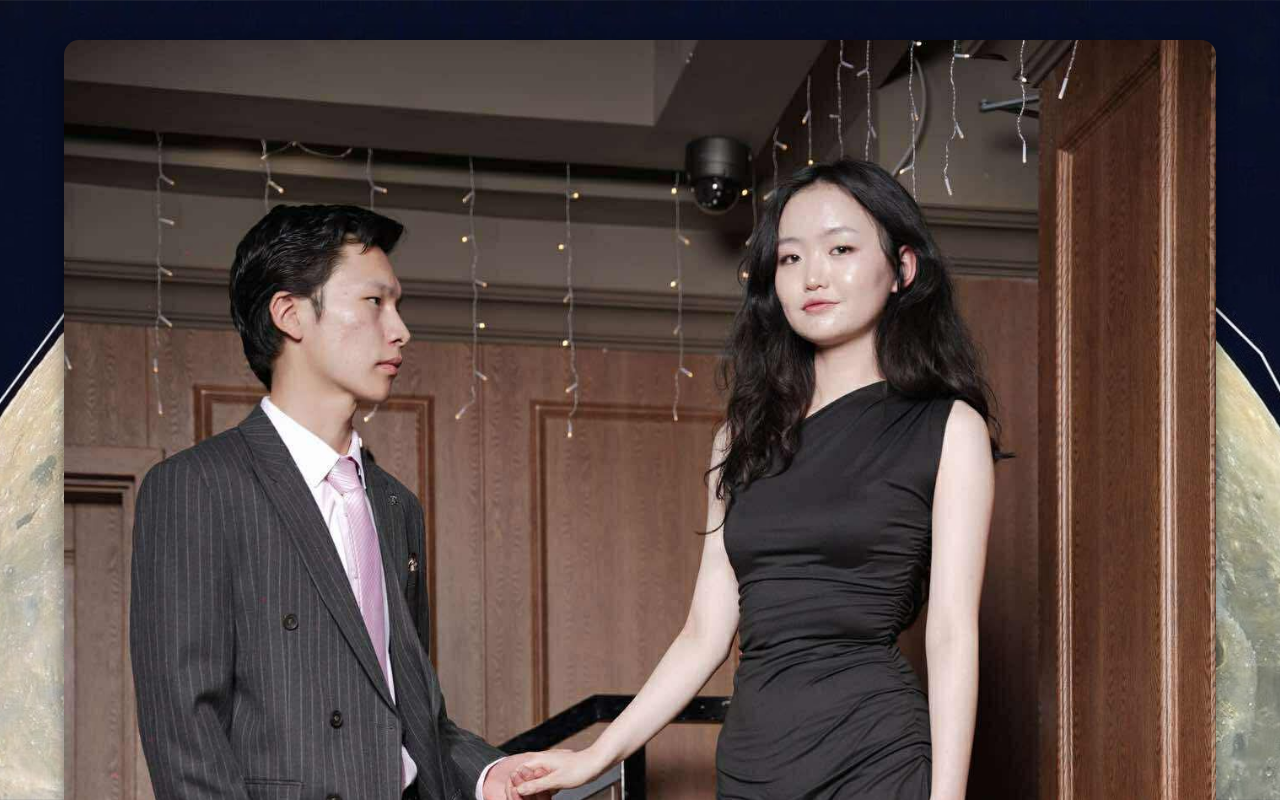
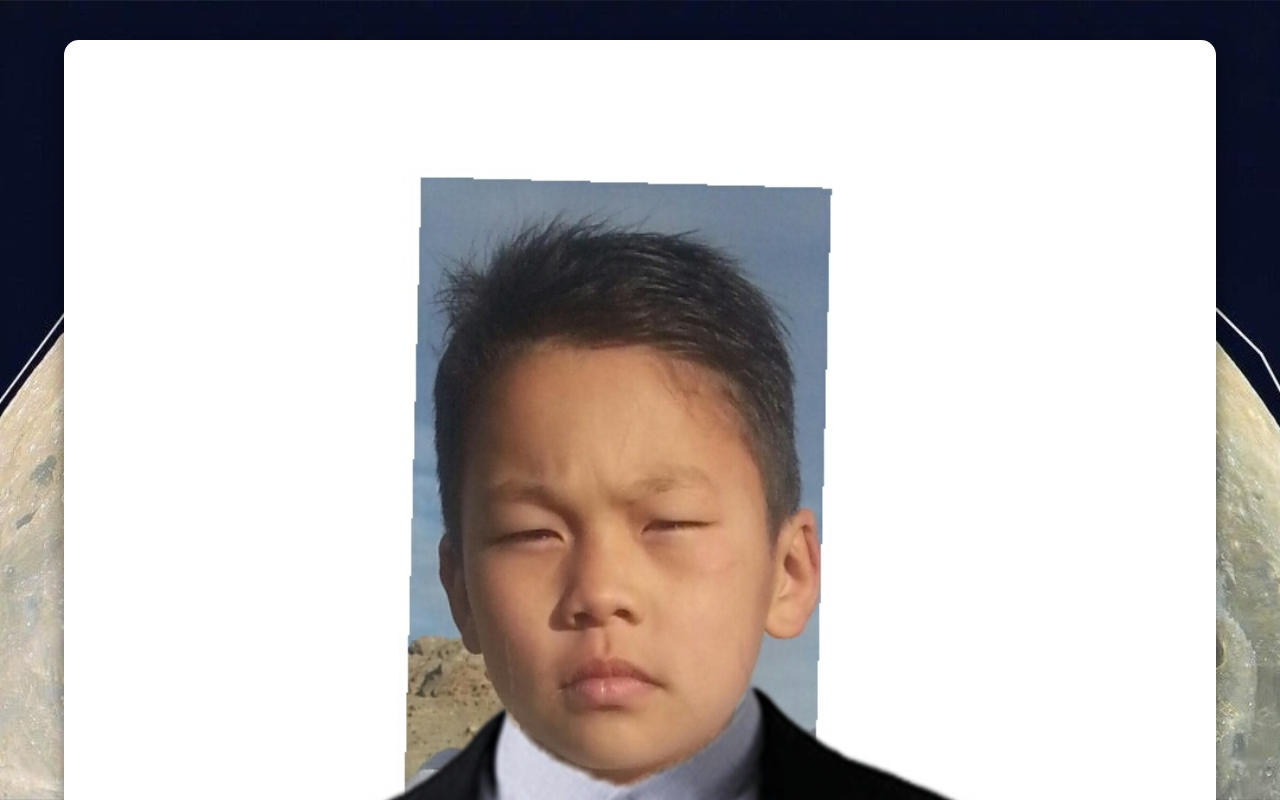
Before and after one commit to hightsetse312-jpg/MYL, a plain HTML site: page page3.html in a window 1280 px wide. Shown: the top 800 px of the page. Drawn offline with nearby package versions, Linux system fonts and the light colour scheme.

Commit message:
Update page3.html

```diff
--- a/page3.html
+++ b/page3.html
@@ -73,7 +73,7 @@
   <div class="container">
       <!-- эхний зураг -->
       <div class="grid">
-        <img src="images/6.jpeg" alt="Тусгай зураг">
+        <img src="images/BI.jpg" alt="Тусгай зураг">
       </div>
 
       <div class="caption">
```
